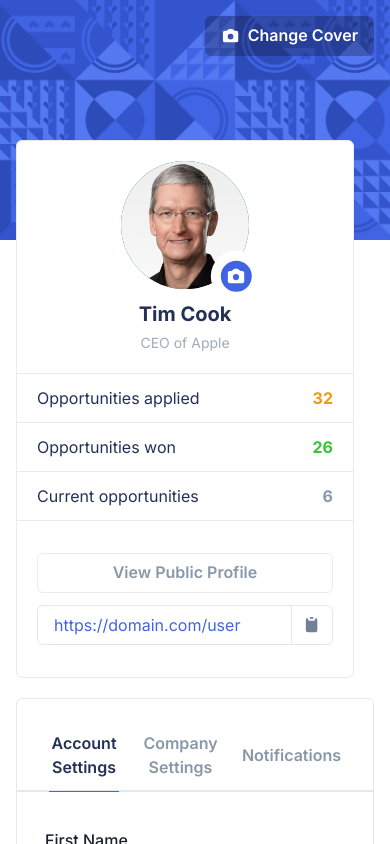
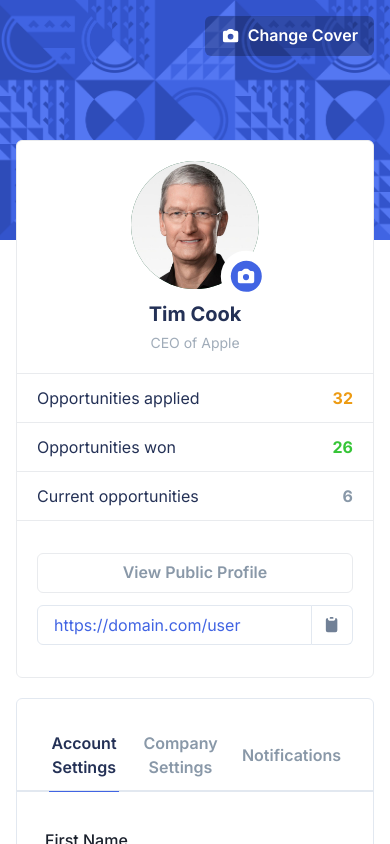
Before and after one commit to dumbmety/user-profile, a React (Create React App) app: page / in a window 390 px wide. Built offline with nearby package versions, Linux system fonts and the light colour scheme; the HTML template or start-up script is replaced by a standard one.

Commit message:
fix: sidebar margin right in mobile

```diff
--- a/src/components/Sidebar.jsx
+++ b/src/components/Sidebar.jsx
@@ -61,7 +61,7 @@ const Sidebar = () => {
     <Box
       as="aside"
       flex="1"
-      mr="5"
+      mr={{ base: '0', md: '5' }}
       mb={{ base: '5', md: '0' }}
       bg="white"
       rounded="md"
```
